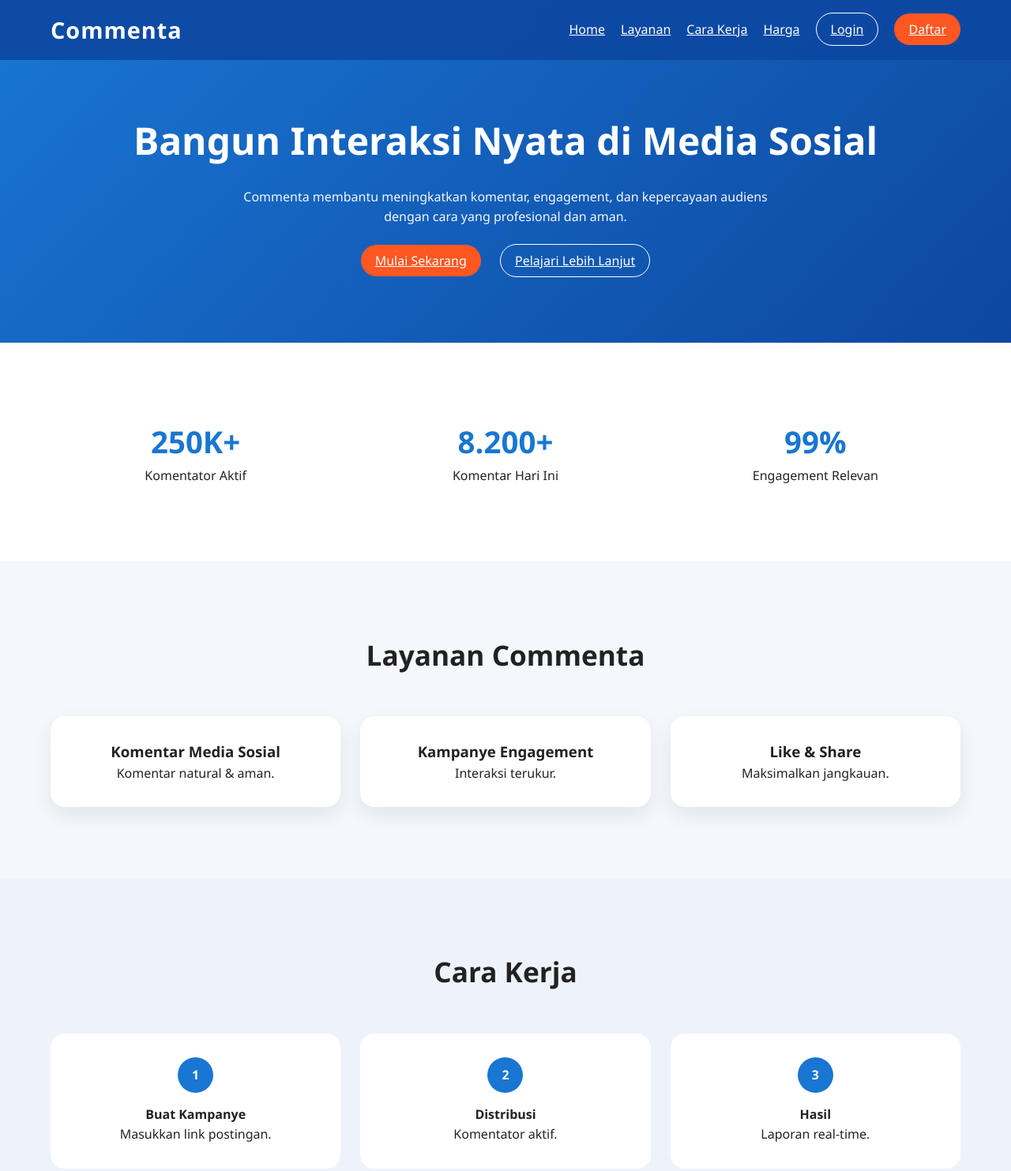
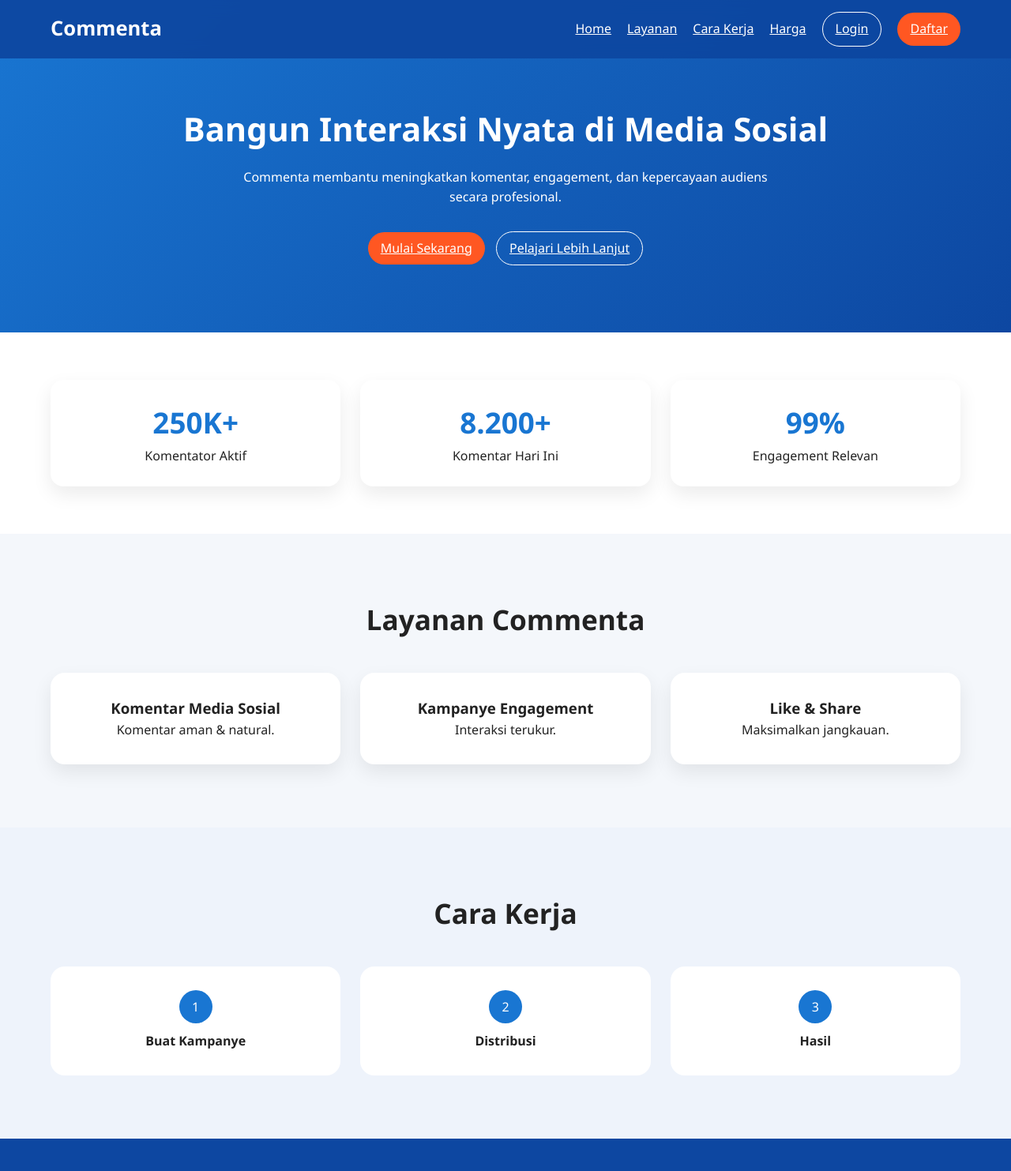
Before and after one commit to jenderal45/commenta, a plain HTML site: page commenta.html in a window 1280 px wide. Shown: the top 1483 px of the page at 79% size. Drawn offline with Linux system fonts and the light colour scheme.

Commit message:
Update and rename index.html to commenta.html

```diff
--- a/index.html
+++ b/commenta.html
@@ -19,7 +19,7 @@ body{
 /* GLOBAL */
 .container{width:90%;max-width:1200px;margin:auto}
 .grid-3{display:grid;grid-template-columns:repeat(3,1fr);gap:25px}
-.section-title{text-align:center;font-size:2.2rem;margin-bottom:50px}
+.section-title{text-align:center;font-size:2.2rem;margin-bottom:40px}
 
 /* NAVBAR */
 .navbar{
@@ -27,11 +27,9 @@ body{
     top:0;
     width:100%;
     z-index:1000;
-    background:rgba(13,71,161,0.9);
+    background:rgba(13,71,161,0.95);
     backdrop-filter:blur(10px);
-    transition:.3s;
 }
-.navbar.scrolled{box-shadow:0 4px 20px rgba(0,0,0,.15)}
 .navbar .container{
     display:flex;
     justify-content:space-between;
@@ -40,10 +38,11 @@ body{
 }
 .logo{
     color:#fff;
-    font-size:1.8rem;
+    font-size:1.6rem;
     font-weight:700;
-    letter-spacing:1px;
 }
+
+/* MENU */
 .nav-menu{
     list-style:none;
     display:flex;
@@ -53,107 +52,78 @@ body{
 .nav-menu a{
     color:#fff;
     font-weight:500;
-    transition:.3s;
 }
-.nav-menu a:hover{color:#ffccbc}
+
+/* HAMBURGER */
+.hamburger{
+    display:none;
+    font-size:1.8rem;
+    color:#fff;
+    cursor:pointer;
+}
 
 /* BUTTON */
 .btn-primary,.btn-outline{
-    padding:9px 18px;
+    padding:8px 16px;
     border-radius:30px;
     transition:.3s;
+    display:inline-block;
 }
-.btn-primary{
-    background:#ff5722;
-    color:#fff;
-}
-.btn-primary:hover{transform:translateY(-2px);box-shadow:0 8px 20px rgba(255,87,34,.4)}
-.btn-outline{
-    border:1px solid #fff;
-    color:#fff;
-}
-.btn-outline:hover{background:#fff;color:#0d47a1}
+.btn-primary{background:#ff5722;color:#fff}
+.btn-outline{border:1px solid #fff;color:#fff}
 
 /* HERO */
 .hero{
-    padding:140px 0 90px;
+    padding:130px 0 80px;
     background:linear-gradient(135deg,#1976d2,#0d47a1);
     color:#fff;
     text-align:center;
 }
-.hero h1{
-    font-size:3rem;
-    margin-bottom:20px;
-    animation:fadeUp 1s ease;
-}
-.hero p{
-    max-width:700px;
-    margin:auto auto 30px;
-    opacity:.95;
-    animation:fadeUp 1.3s ease;
-}
-.hero-btn a{margin:0 10px}
+.hero h1{font-size:2.6rem;margin-bottom:15px}
+.hero p{max-width:700px;margin:auto auto 25px}
+.hero-btn a{margin:5px}
 
 /* STATS */
-.stats{
-    background:#fff;
-    padding:70px 0;
-}
+.stats{background:#fff;padding:60px 0}
 .stat-box{
     text-align:center;
     padding:25px;
     border-radius:16px;
-    transition:.3s;
+    background:#fff;
+    box-shadow:0 10px 25px rgba(0,0,0,.08);
 }
-.stat-box:hover{
-    transform:translateY(-8px);
-    box-shadow:0 15px 30px rgba(0,0,0,.1);
-}
-.stat-box h2{
-    color:#1976d2;
-    font-size:2.4rem;
-}
+.stat-box h2{color:#1976d2;font-size:2.3rem}
 
 /* SERVICES */
-.services{padding:90px 0}
+.services{padding:80px 0}
 .service-card{
     background:#fff;
     padding:30px;
     border-radius:18px;
     text-align:center;
     box-shadow:0 10px 25px rgba(0,0,0,.08);
-    transition:.4s;
-}
-.service-card:hover{
-    transform:translateY(-10px);
-    box-shadow:0 20px 40px rgba(0,0,0,.15);
 }
 
 /* HOW IT WORKS */
 .how-it-works{
     background:#eef3fb;
-    padding:90px 0;
+    padding:80px 0;
 }
 .step{
     background:#fff;
     padding:30px;
     border-radius:18px;
     text-align:center;
-    transition:.4s;
-}
-.step:hover{
-    transform:scale(1.05);
 }
 .step span{
     display:inline-block;
-    width:45px;
-    height:45px;
-    line-height:45px;
+    width:42px;
+    height:42px;
+    line-height:42px;
     border-radius:50%;
     background:#1976d2;
     color:#fff;
-    font-weight:bold;
-    margin-bottom:15px;
+    margin-bottom:10px;
 }
 
 /* FOOTER */
@@ -167,27 +137,43 @@ body{
     grid-template-columns:repeat(3,1fr);
     gap:30px;
 }
+.footer ul{list-style:none}
 .footer a{color:#ffeb3b}
-.footer ul{list-style:none}
-.copyright{
-    text-align:center;
-    margin-top:30px;
-    font-size:.9rem;
-    opacity:.8;
-}
+.copyright{text-align:center;margin-top:25px;font-size:.9rem}
 
-/* ANIMATION */
-@keyframes fadeUp{
-    from{opacity:0;transform:translateY(40px)}
-    to{opacity:1;transform:translateY(0)}
-}
+/* ============ MOBILE FIX ============ */
+@media(max-width:768px){
 
-/* RESPONSIVE */
-@media(max-width:900px){
-    .grid-3{grid-template-columns:1fr}
-    .nav-menu{flex-wrap:wrap;justify-content:center}
-    .hero h1{font-size:2.2rem}
-    .hero{padding-top:120px}
+    .grid-3,
+    .footer-grid{
+        grid-template-columns:1fr;
+    }
+
+    .hero h1{font-size:2rem}
+
+    /* NAVBAR MOBILE */
+    .hamburger{display:block}
+
+    .nav-menu{
+        position:absolute;
+        top:65px;
+        left:0;
+        width:100%;
+        background:#0d47a1;
+        flex-direction:column;
+        display:none;
+        padding:20px 0;
+    }
+
+    .nav-menu.active{display:flex}
+
+    .nav-menu li{margin:10px 0}
+
+    .btn-primary,
+    .btn-outline{
+        width:80%;
+        text-align:center;
+    }
 }
 </style>
 </head>
@@ -197,7 +183,10 @@ body{
 <header class="navbar">
 <div class="container">
 <div class="logo">Commenta</div>
-<ul class="nav-menu">
+
+<div class="hamburger" onclick="toggleMenu()">☰</div>
+
+<ul class="nav-menu" id="menu">
 <li><a href="#">Home</a></li>
 <li><a href="#">Layanan</a></li>
 <li><a href="#">Cara Kerja</a></li>
@@ -211,7 +200,7 @@ body{
 <section class="hero">
 <div class="container">
 <h1>Bangun Interaksi Nyata di Media Sosial</h1>
-<p>Commenta membantu meningkatkan komentar, engagement, dan kepercayaan audiens dengan cara yang profesional dan aman.</p>
+<p>Commenta membantu meningkatkan komentar, engagement, dan kepercayaan audiens secara profesional.</p>
 <div class="hero-btn">
 <a class="btn-primary" href="#">Mulai Sekarang</a>
 <a class="btn-outline" href="#">Pelajari Lebih Lanjut</a>
@@ -231,7 +220,7 @@ body{
 <div class="container">
 <h2 class="section-title">Layanan Commenta</h2>
 <div class="grid-3">
-<div class="service-card"><h3>Komentar Media Sosial</h3><p>Komentar natural & aman.</p></div>
+<div class="service-card"><h3>Komentar Media Sosial</h3><p>Komentar aman & natural.</p></div>
 <div class="service-card"><h3>Kampanye Engagement</h3><p>Interaksi terukur.</p></div>
 <div class="service-card"><h3>Like & Share</h3><p>Maksimalkan jangkauan.</p></div>
 </div>
@@ -242,9 +231,9 @@ body{
 <div class="container">
 <h2 class="section-title">Cara Kerja</h2>
 <div class="grid-3">
-<div class="step"><span>1</span><h4>Buat Kampanye</h4><p>Masukkan link postingan.</p></div>
-<div class="step"><span>2</span><h4>Distribusi</h4><p>Komentator aktif.</p></div>
-<div class="step"><span>3</span><h4>Hasil</h4><p>Laporan real-time.</p></div>
+<div class="step"><span>1</span><h4>Buat Kampanye</h4></div>
+<div class="step"><span>2</span><h4>Distribusi</h4></div>
+<div class="step"><span>3</span><h4>Hasil</h4></div>
 </div>
 </div>
 </section>
@@ -259,10 +248,9 @@ body{
 </footer>
 
 <script>
-window.addEventListener("scroll",()=>{
-document.querySelector(".navbar")
-.classList.toggle("scrolled",window.scrollY>20)
-})
+function toggleMenu(){
+document.getElementById("menu").classList.toggle("active");
+}
 </script>
 
 </body>
```
